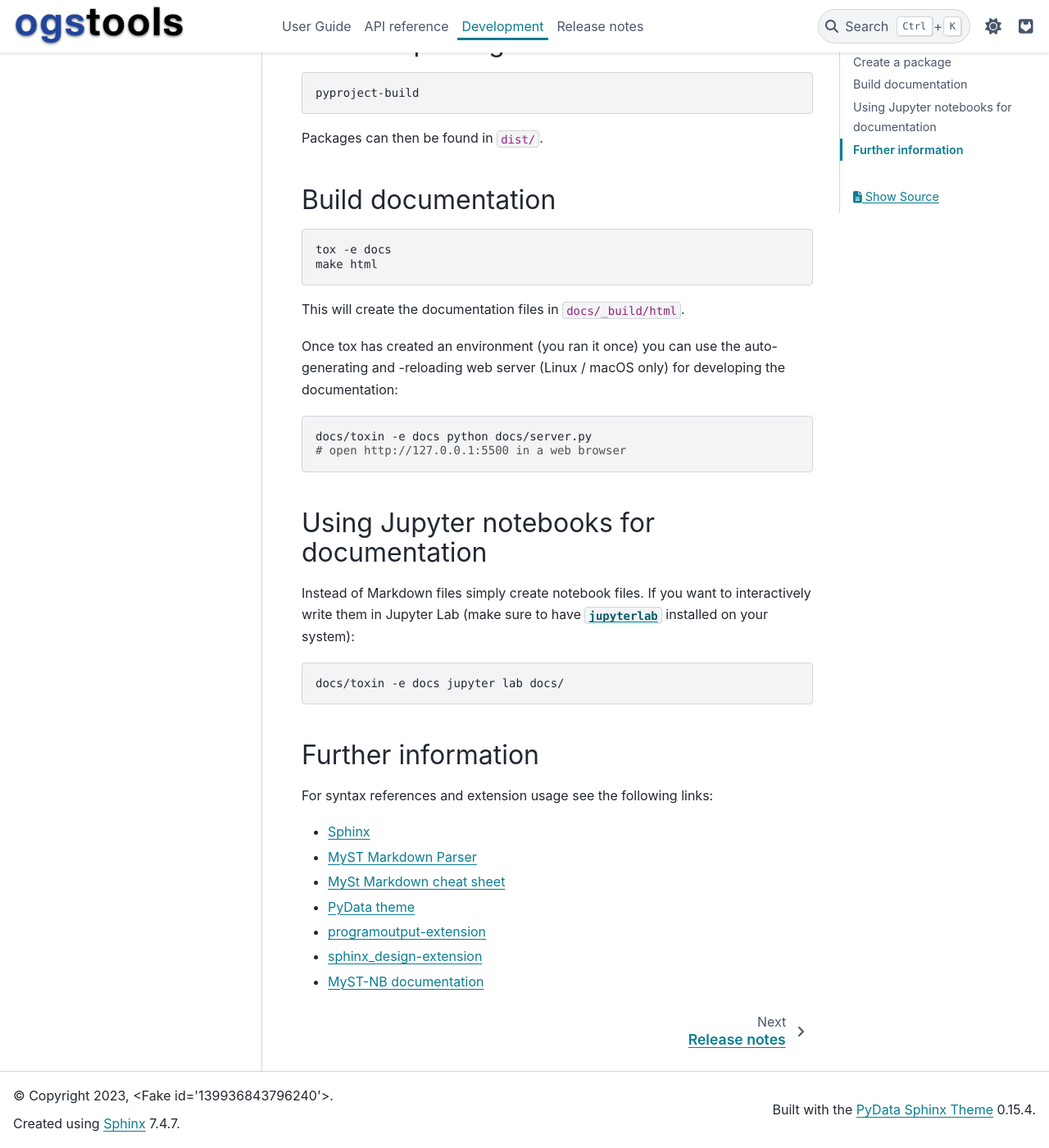
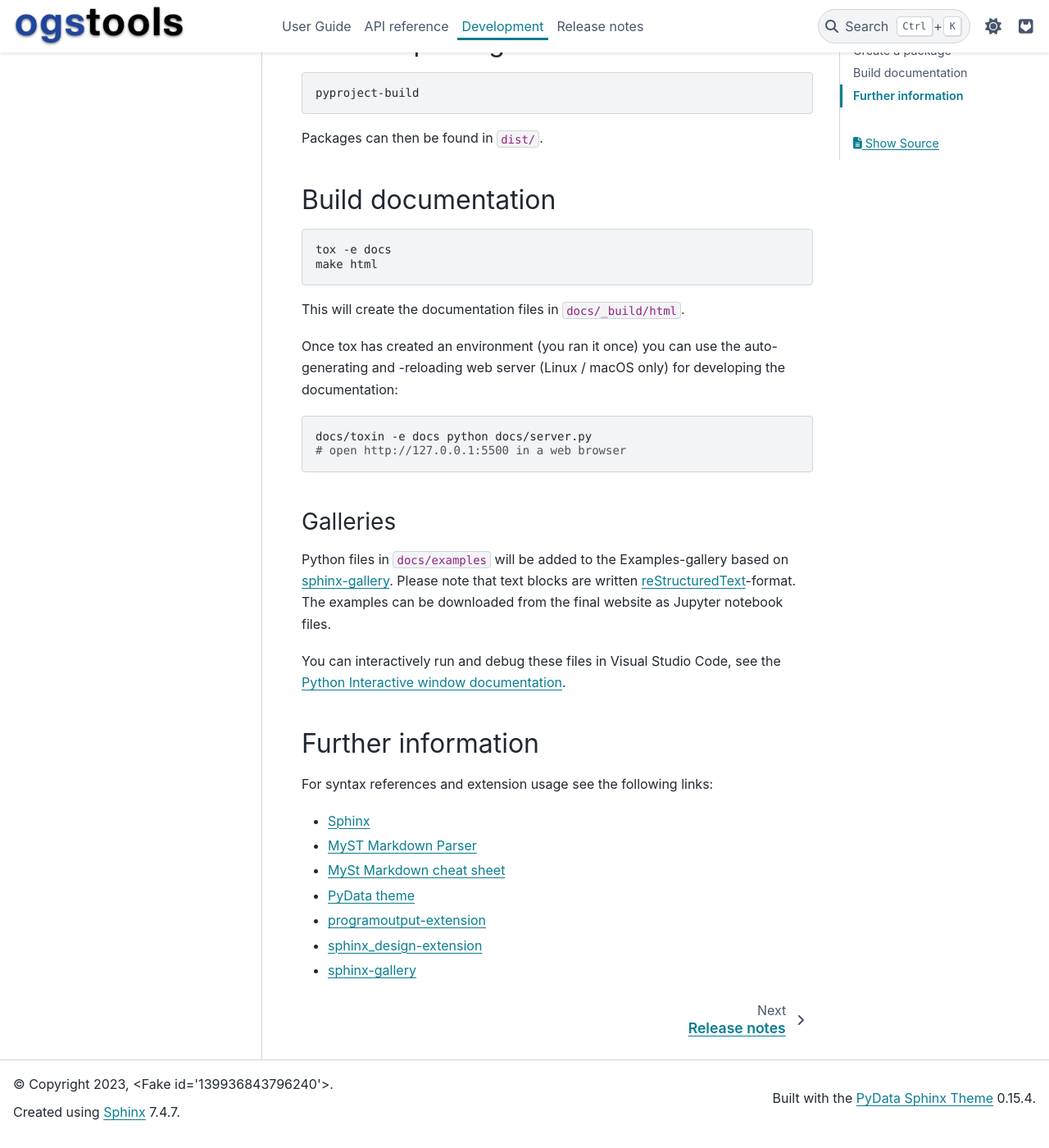
Before and after one commit to ufz/ogstools, a Sphinx documentation site: the page built from docs/development/index.md, in a window 1280 px wide and 1400 px high, scrolled down 1742 px. Shown: the whole window at 82% size. Built offline with Sphinx 7.4.7 and the PyData theme 0.15.4, drawn with Linux system fonts in a browser that asks for light colours; pages that are not in the unit, such as notebooks, are missing from menus; the version number could not be read and is left out.

Commit message:
[docs] Added note on examples development.

````diff
--- a/docs/development/index.md
+++ b/docs/development/index.md
@@ -94,13 +94,13 @@ docs/toxin -e docs python docs/server.py
 # open http://127.0.0.1:5500 in a web browser
 ```
 
-## Using Jupyter notebooks for documentation
+### Galleries
 
-Instead of Markdown files simply create notebook files. If you want to interactively write them in Jupyter Lab (make sure to have [`jupyterlab`](https://jupyter.org) installed on your system):
+Python files in `docs/examples` will be added to the Examples-gallery based on [sphinx-gallery](https://sphinx-gallery.github.io/stable/index.html).
+Please note that text blocks are written [reStructuredText](https://docutils.sourceforge.io/rst.html)-format.
+The examples can be downloaded from the final website as Jupyter notebook files.
 
-```bash
-docs/toxin -e docs jupyter lab docs/
-```
+You can interactively run and debug these files in Visual Studio Code, see the [Python Interactive window documentation](https://code.visualstudio.com/docs/python/jupyter-support-py).
 
 ## Further information
 
@@ -112,4 +112,4 @@ For syntax references and extension usage see the following links:
 - [PyData theme](https://pydata-sphinx-theme.readthedocs.io/en/stable/index.html)
 - [programoutput-extension](https://sphinxcontrib-programoutput.readthedocs.io/en/latest/#)
 - [sphinx_design-extension](https://sphinx-design.readthedocs.io/en/furo-theme/index.html)
-- [MyST-NB documentation](https://myst-nb.readthedocs.io/en/latest/)
+- [sphinx-gallery](https://sphinx-gallery.github.io/stable/index.html)
````
